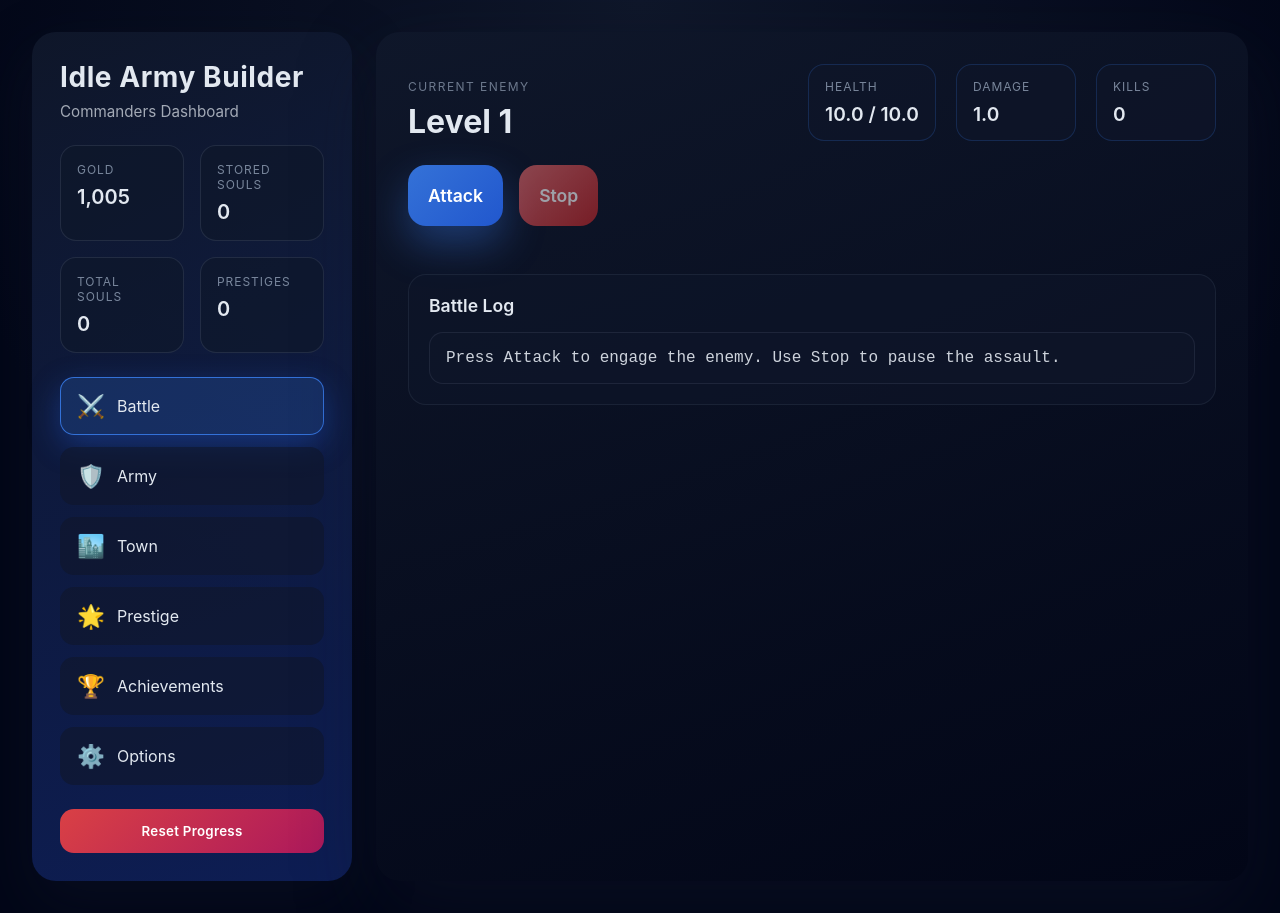
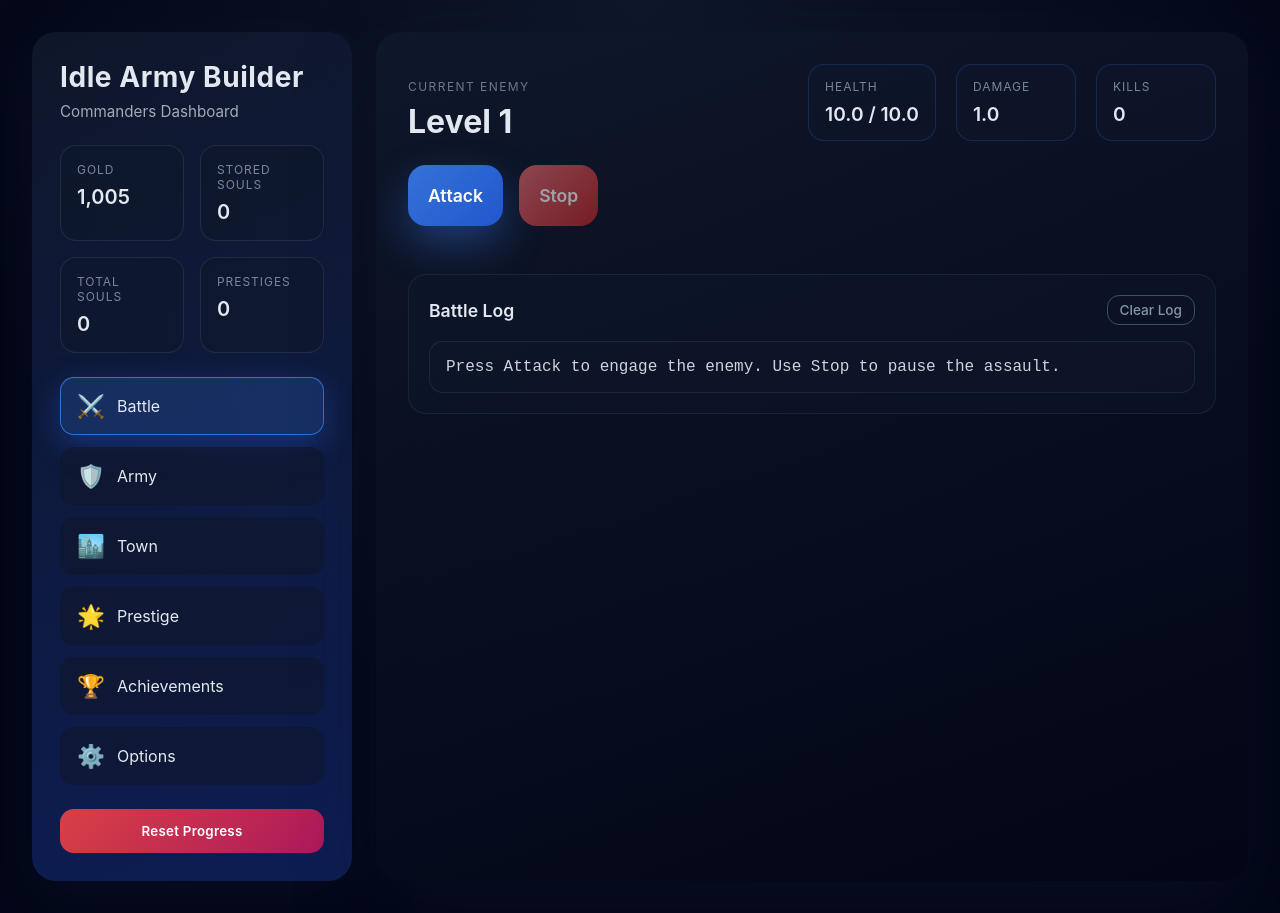
Before and after one commit to aleksandar-radev/army, a Vue app: page / in a window 1280 px wide. Built offline with nearby package versions, Linux system fonts and the light colour scheme.

Commit message:
Enhance battle log UI: add clear log button and improve layout; implement log entry persistence

```diff
--- a/src/components/views/BattleView.vue
+++ b/src/components/views/BattleView.vue
@@ -60,9 +60,18 @@
     </div>
   </section>
   <section class="log-card">
-    <h3 class="log-card__title">
-      {{ t('battle.logTitle') }}
-    </h3>
+    <div class="log-card__header">
+      <h3 class="log-card__title">
+        {{ t('battle.logTitle') }}
+      </h3>
+      <button
+        class="log-card__clear"
+        type="button"
+        @click="clearBattleLog"
+      >
+        {{ t('battle.logClearButton') }}
+      </button>
+    </div>
     <ul class="log-list">
       <li
         v-for="(entry, index) in battleLog"
@@ -86,6 +95,7 @@ const battle = useBattleStore();
 const i18n = useI18nStore();
 const t = i18n.t;
 const { currentEnemy, killCount, battleLog } = storeToRefs(battle);
+const { clearBattleLog } = battle;
 
 const enemyDetails = computed(() => currentEnemy.value);
 const enemyLevelLabel = computed(() => {
@@ -256,10 +266,42 @@ onBeforeUnmount(() => {
   gap: 16px;
 }
 
+.log-card__header {
+  display: flex;
+  justify-content: space-between;
+  align-items: center;
+  gap: 16px;
+  flex-wrap: wrap;
+}
+
 .log-card__title {
   margin: 0;
   font-size: 1.1rem;
   font-weight: 600;
+}
+
+.log-card__clear {
+  border: 1px solid rgba(148, 163, 184, 0.4);
+  background: transparent;
+  color: rgba(148, 163, 184, 0.9);
+  font-size: 0.85rem;
+  font-weight: 500;
+  border-radius: 12px;
+  padding: 6px 12px;
+  cursor: pointer;
+  transition: border-color 0.2s ease, color 0.2s ease, background 0.2s ease;
+}
+
+.log-card__clear:hover,
+.log-card__clear:focus-visible {
+  outline: none;
+  border-color: rgba(59, 130, 246, 0.6);
+  color: #fff;
+  background: rgba(59, 130, 246, 0.2);
+}
+
+.log-card__clear:active {
+  background: rgba(59, 130, 246, 0.35);
 }
 
 .log-list {
--- a/src/i18n/messages.js
+++ b/src/i18n/messages.js
@@ -34,6 +34,7 @@ export const messages = {
       attackButton: 'Attack',
       stopButton: 'Stop',
       logTitle: 'Battle Log',
+      logClearButton: 'Clear Log',
       log: {
         instructions: 'Press Attack to engage the enemy. Use Stop to pause the assault.',
         heroAttack: 'Your army struck Enemy Level {level} for {damage} damage. Enemy HP: {before} → {after}.',
@@ -214,6 +215,7 @@ export const messages = {
       attackButton: 'Atacar',
       stopButton: 'Detener',
       logTitle: 'Registro de batalla',
+      logClearButton: 'Limpiar registro',
       log: {
         instructions: 'Presiona Atacar para enfrentarte al enemigo. Usa Detener para pausar el asalto.',
         heroAttack: 'Tu ejército golpeó al enemigo de nivel {level} e infligió {damage} de daño. Salud del enemigo: {before} → {after}.',
@@ -394,6 +396,7 @@ export const messages = {
       attackButton: '攻击',
       stopButton: '停止',
       logTitle: '战斗日志',
+      logClearButton: '清空日志',
       log: {
         instructions: '点击“攻击”来与敌人战斗。使用“停止”以暂停进攻。',
         heroAttack: '你的军队攻击了{level}级敌人，造成 {damage} 点伤害。敌人生命值：{before} → {after}。',
--- a/src/stores/battleStore.js
+++ b/src/stores/battleStore.js
@@ -1,4 +1,4 @@
-import { computed, ref } from 'vue';
+import { computed, ref, watch } from 'vue';
 import { defineStore } from 'pinia';
 import { attack, getCurrentEnemy, getKillCount, startNewBattle } from '@/game/battle.js';
 import { useEconomyStore } from '@/stores/economyStore.js';
@@ -39,7 +39,50 @@ const createRetaliationState = (retaliation) => {
 export const useBattleStore = defineStore('battle', () => {
   const enemy = ref(formatEnemy(getCurrentEnemy()));
   const killCount = ref(getKillCount());
-  const logEntries = ref([{ type: 'instructions' }]);
+
+  const LOG_STORAGE_KEY = 'battleLogEntries';
+  const isBrowser = typeof window !== 'undefined';
+
+  const sanitizeLogEntries = (entries) => {
+    if (!Array.isArray(entries)) return null;
+
+    const sanitized = entries
+      .filter((entry) => entry && typeof entry === 'object' && typeof entry.type === 'string')
+      .map((entry) => ({ ...entry }));
+
+    if (!sanitized.length) {
+      return null;
+    }
+
+    return sanitized;
+  };
+
+  const loadLogEntries = () => {
+    if (!isBrowser) return null;
+
+    try {
+      const storedValue = window.localStorage.getItem(LOG_STORAGE_KEY);
+      if (!storedValue) return null;
+
+      const parsed = JSON.parse(storedValue);
+      return sanitizeLogEntries(parsed);
+    } catch (error) {
+      console.warn('Failed to parse stored battle log entries', error);
+      return null;
+    }
+  };
+
+  const saveLogEntries = (entries) => {
+    if (!isBrowser) return;
+    try {
+      window.localStorage.setItem(LOG_STORAGE_KEY, JSON.stringify(entries));
+    } catch (error) {
+      console.warn('Failed to persist battle log entries', error);
+    }
+  };
+
+  const defaultLogEntries = [{ type: 'instructions' }];
+  const logEntries = ref(loadLogEntries() ?? defaultLogEntries);
 
   const i18n = useI18nStore();
   const t = i18n.t;
@@ -136,6 +179,10 @@ export const useBattleStore = defineStore('battle', () => {
     logEntries.value = [entry, ...logEntries.value].slice(0, 500);
   };
 
+  const clearBattleLog = () => {
+    logEntries.value = [{ type: 'instructions' }];
+  };
+
   const setEnemy = (value) => {
     enemy.value = formatEnemy(value);
   };
@@ -147,6 +194,14 @@ export const useBattleStore = defineStore('battle', () => {
   const refreshKillCount = () => {
     killCount.value = getKillCount();
   };
+
+  watch(
+    logEntries,
+    (entries) => {
+      saveLogEntries(entries);
+    },
+    { deep: true }
+  );
 
   const attackEnemy = () => {
     const economy = useEconomyStore();
@@ -190,5 +245,6 @@ export const useBattleStore = defineStore('battle', () => {
     refreshEnemy,
     refreshKillCount,
     setLogEntry,
+    clearBattleLog,
   };
 });
```
